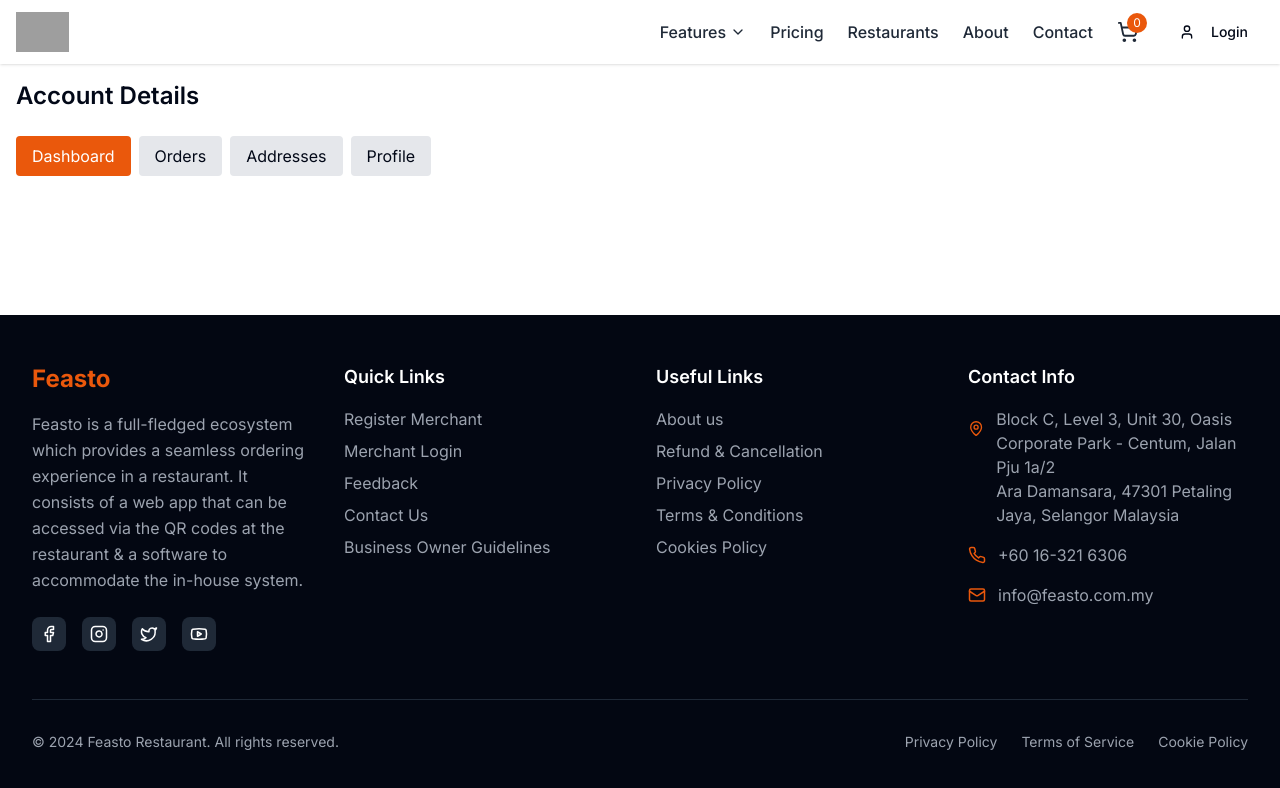
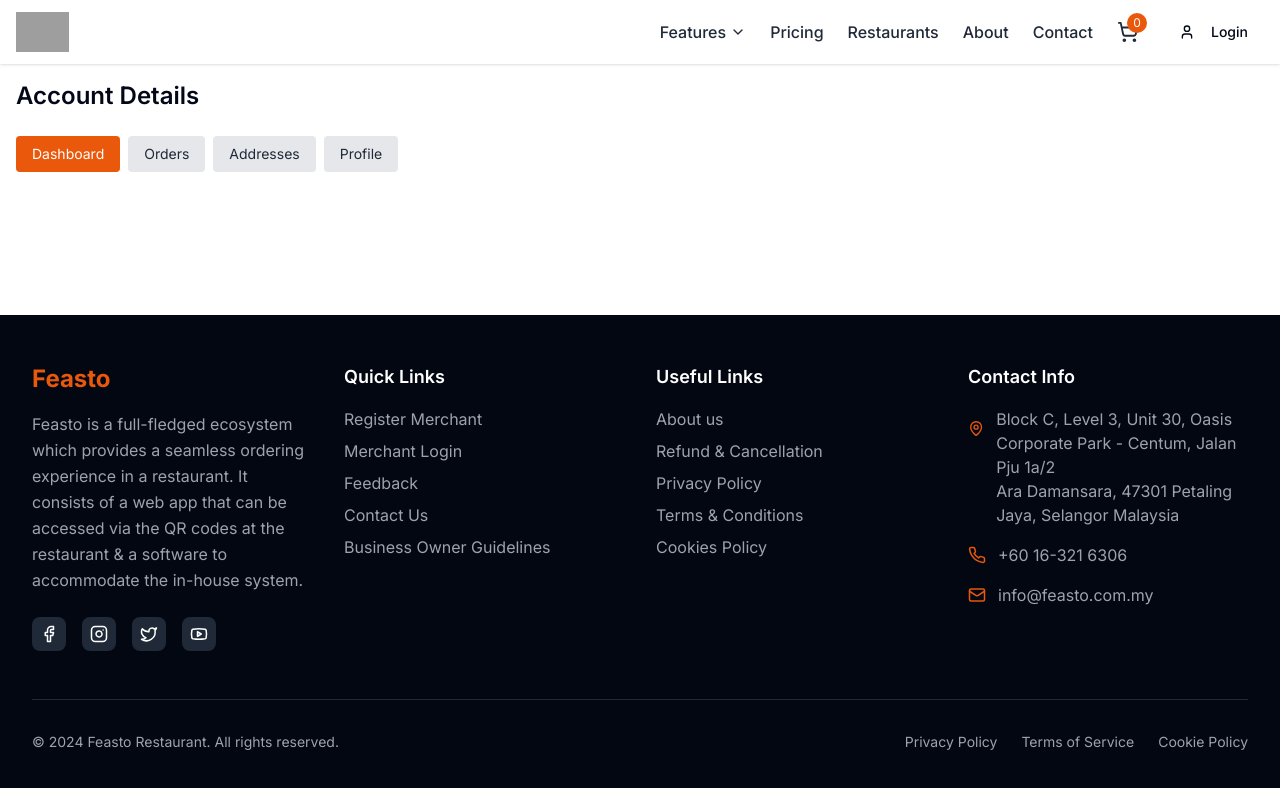
Before and after one commit to Apnee-dukan/feasto-react-revamp, a React (Vite) app: page /AccountDetails in a window 1280 px wide. Shown: the top 788 px of the page. Built offline with nearby package versions, Linux system fonts and the light colour scheme; grey boxes are pictures that could not be loaded.

Commit message:
Feature main :
* Change the account details page

```diff
--- a/src/components/AccountDetails.tsx
+++ b/src/components/AccountDetails.tsx
@@ -251,19 +251,20 @@ export default function AccountDetails() {
       <h1 className="text-2xl font-semibold">Account Details</h1>
 
       {/* Tabs */}
-      <div className="flex gap-2 flex-wrap">
+      <div className="flex flex-wrap gap-2">
   {["dashboard", "orders", "addresses", "profile"].map((t) => (
     <button
       key={t}
       onClick={() => setTab(t as any)}
-            className={`px-4 py-2 rounded ${
-              tab === t ? "bg-orange-600 text-white" : "bg-gray-200"
+      className={`px-4 py-2 rounded text-sm ${
+        tab === t ? "bg-orange-600 text-white" : "bg-gray-200 text-gray-800"
       }`}
     >
       {t.charAt(0).toUpperCase() + t.slice(1)}
     </button>
   ))}
 </div>
+
 
       {/* Dashboard */}
       {tab === "dashboard" && customer && (
```
Lines whose indentation alone changed are shown as unchanged.
